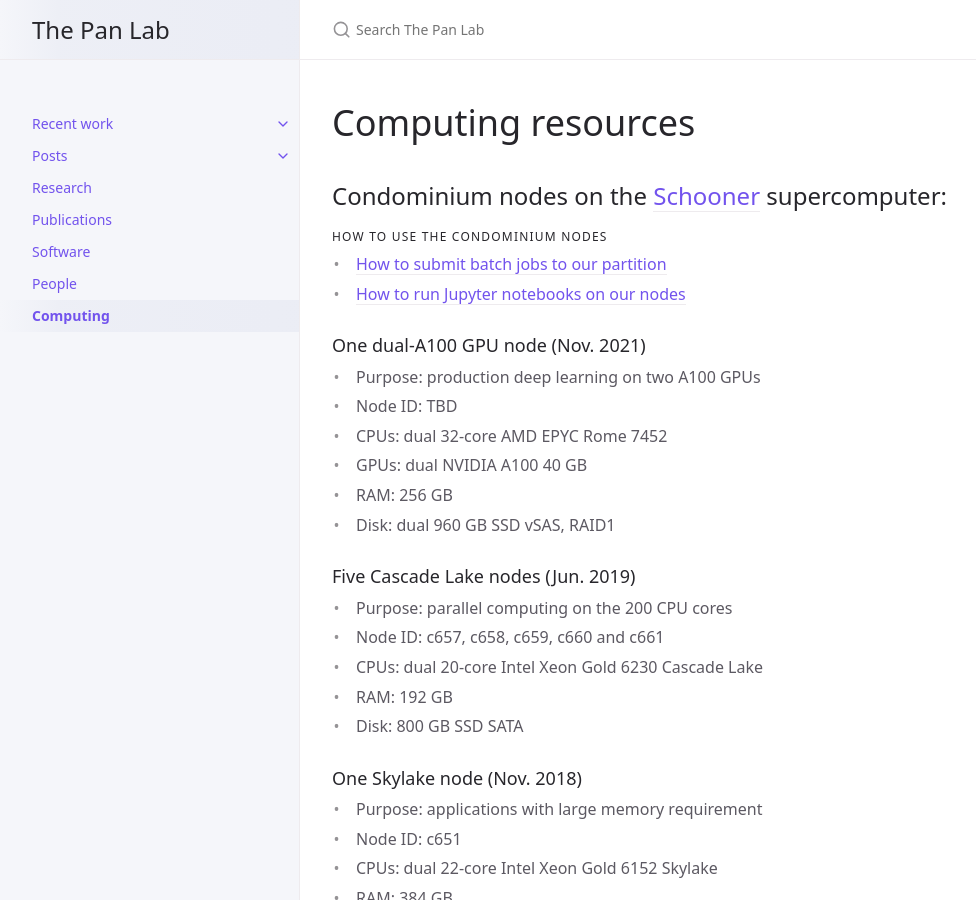
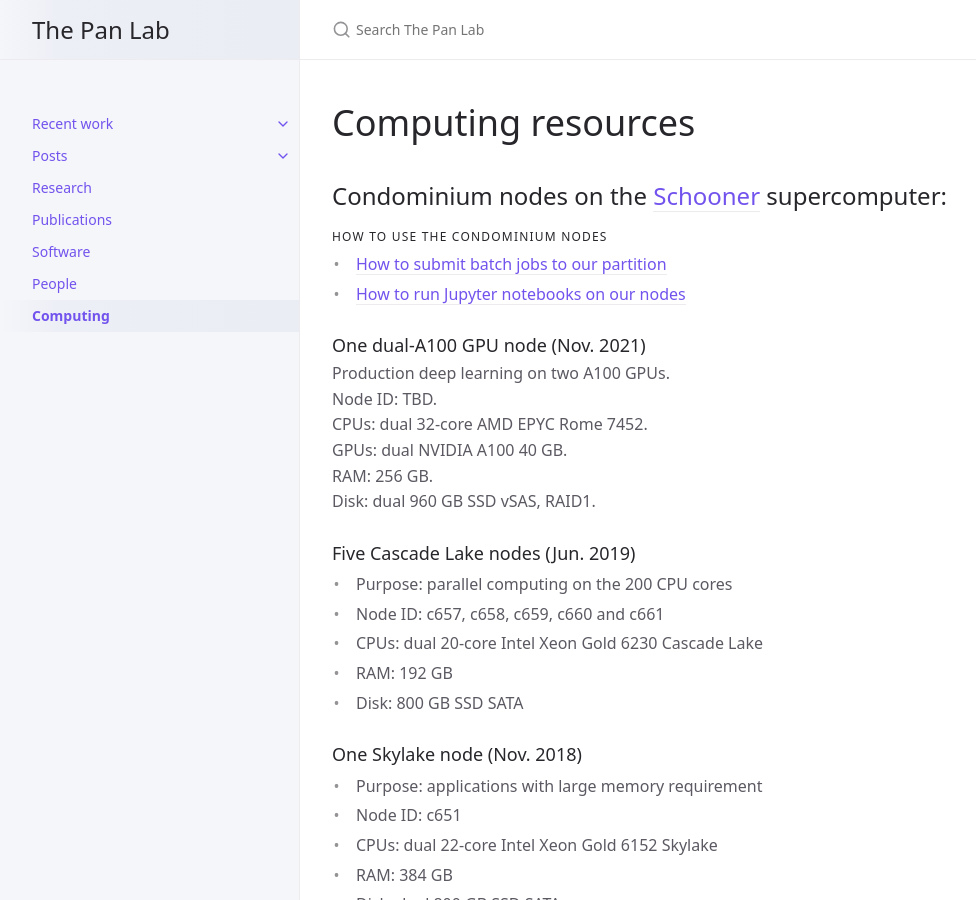
Before and after one commit to thepanlab/thepanlab.github.io, a Jekyll site: the page built from docs/computing.md, in a window 1280 px wide and 900 px high. Shown: the whole window, without its empty margins (0-976 px from the left). Built offline with Jekyll 4.4.1, drawn with Linux system fonts in a browser that asks for light colours; some of the changed lines change nothing that is shown.

Commit message:
Update computing.md

```diff
--- a/docs/computing.md
+++ b/docs/computing.md
@@ -12,12 +12,12 @@ nav_order: 7
   - [How to run Jupyter notebooks on our nodes](https://github.com/thepanlab/supercomputers/blob/master/Use_jupyter_notebook.md)
 
 ### One dual-A100 GPU node (Nov. 2021)
-  - Purpose: production deep learning on two A100 GPUs
-  - Node ID: TBD
-  - CPUs: dual 32-core AMD EPYC Rome 7452
-  - GPUs: dual NVIDIA A100 40 GB
-  - RAM: 256 GB
-  - Disk: dual 960 GB SSD vSAS, RAID1
+Production deep learning on two A100 GPUs.
+Node ID: TBD.
+CPUs: dual 32-core AMD EPYC Rome 7452.
+GPUs: dual NVIDIA A100 40 GB.
+RAM: 256 GB.
+Disk: dual 960 GB SSD vSAS, RAID1.
 
 ### Five Cascade Lake nodes (Jun. 2019)
   - Purpose: parallel computing on the 200 CPU cores
```
